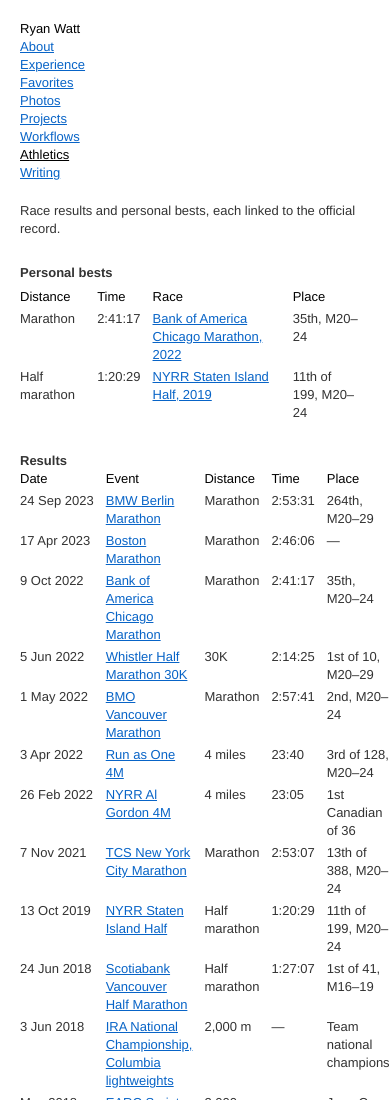
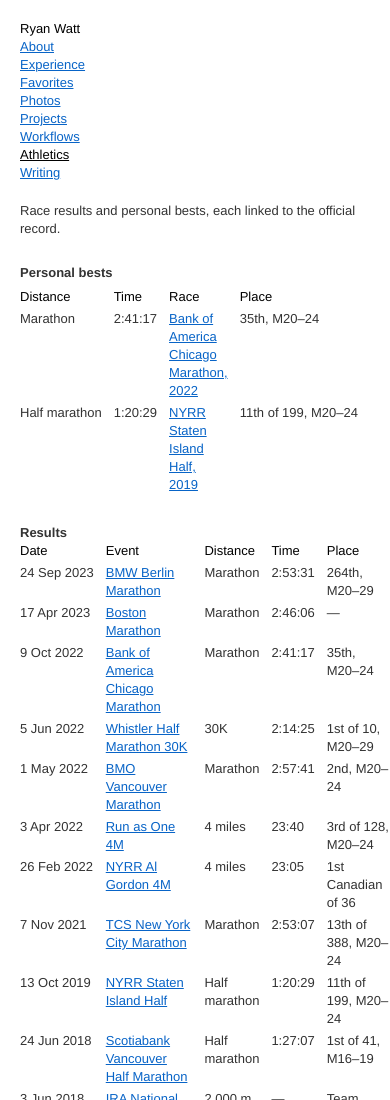
Before and after one commit to ryanbwatt/ryanbwatt.com, an Astro site: page /athletics in a window 390 px wide. Shown: the top 1100 px of the page. Built offline with nearby package versions, Linux system fonts and the light colour scheme; Astro itself is replaced by a stand-in of ours.

Commit message:
Athletics: personal bests on one line per row, like Results (#23)
Claude-Session: https://claude.ai/code/session_014ropaxjKtPjZCwHwEoi23P

Co-authored-by: Claude <noreply@anthropic.com>
Co-authored-by: Ryan Watt <279077465+ryanbwatt@users.noreply.github.com>

```diff
--- a/public/style.css
+++ b/public/style.css
@@ -352,13 +352,16 @@ body.agent {
   margin-top: 6px;
 }
 
-/* The results table runs past the 500px text column, at least to the
-   gallery's right edge (200 + 760), and no cell wraps: one race, one line. */
+/* The personal bests and results tables run past the 500px text column, at
+   least to the gallery's right edge (200 + 760), and no cell wraps: one race,
+   one line. */
 
+#content #pbs,
 #content #races {
   width: 760px;
 }
 
+#pbs td,
 #races td {
   white-space: nowrap;
 }
@@ -410,11 +413,13 @@ body.agent {
     padding-top: 0;
   }
 
+  #content #pbs,
   #content #races,
   #content #ledger {
     width: 100%;
   }
 
+  #pbs td:nth-child(3),
   #races td:nth-child(2),
   #races td:nth-child(3),
   #races td:nth-child(5) {
--- a/src/content/pages/athletics.md
+++ b/src/content/pages/athletics.md
@@ -8,10 +8,11 @@ Race results and personal bests, each linked to the official record.
 
 ## Personal bests
 
-| Distance | Time | Race | Place |
-| --- | --- | --- | --- |
-| Marathon | 2:41:17 | [Bank of America Chicago Marathon, 2022](https://chicago-history.r.mikatiming.com/2025/?content=detail&idp=9TGG963826E8F1&event=MAR_9TGG9638119&lang=EN_CAP) | 35th, M20–24 |
-| Half marathon | 1:20:29 | [NYRR Staten Island Half, 2019](https://results.nyrr.org/event/19SIH/result/4872) | 11th of 199, M20–24 |
+<table id="pbs">
+<tr><th>Distance</th><th>Time</th><th>Race</th><th>Place</th></tr>
+<tr><td>Marathon</td><td>2:41:17</td><td><a href="https://chicago-history.r.mikatiming.com/2025/?content=detail&amp;idp=9TGG963826E8F1&amp;event=MAR_9TGG9638119&amp;lang=EN_CAP">Bank of America Chicago Marathon, 2022</a></td><td>35th, M20–24</td></tr>
+<tr><td>Half marathon</td><td>1:20:29</td><td><a href="https://results.nyrr.org/event/19SIH/result/4872">NYRR Staten Island Half, 2019</a></td><td>11th of 199, M20–24</td></tr>
+</table>
 
 ## Results
 
```
